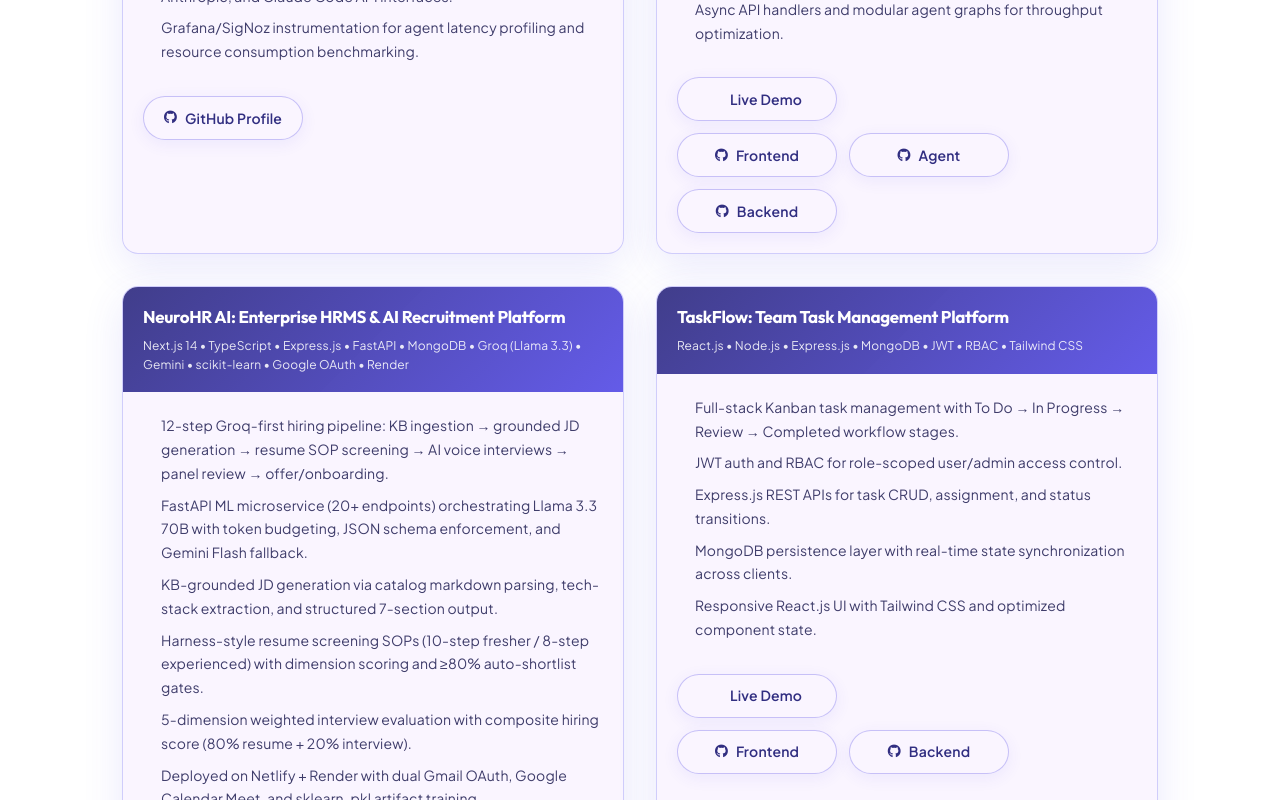
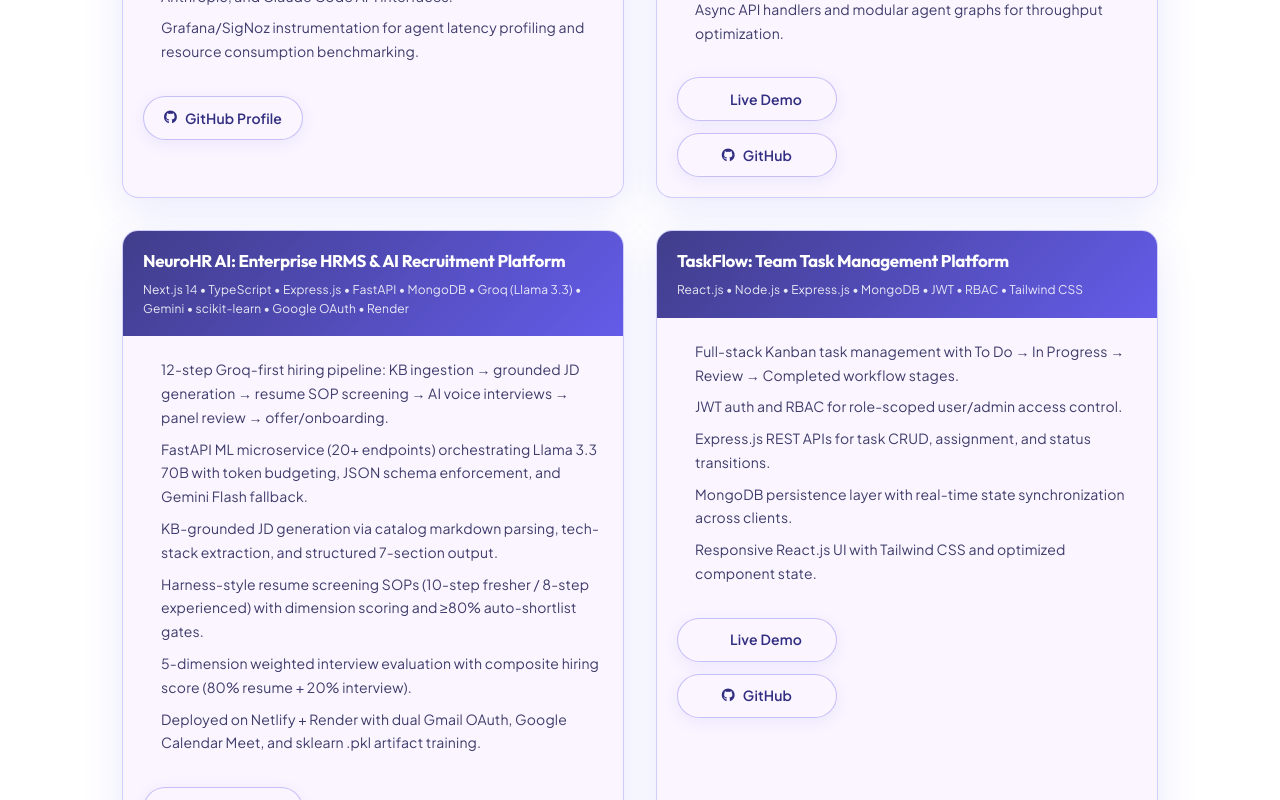
Before and after one commit to adiri77/Portfolio, a Next.js app: page / in a window 1280 px wide. Shown: the part 5400-6200 px from the top of the page. Built offline with nearby package versions, Linux system fonts and the light colour scheme.

Commit message:
Point project GitHub links to adiri77 repos for ModuMentor, NeuroHr, and TechTask.
Co-authored-by: Cursor <cursoragent@cursor.com>

```diff
--- a/data/portfolio.ts
+++ b/data/portfolio.ts
@@ -218,11 +218,7 @@ export const projects = [
     ],
     links: [
       [{ label: "Live Demo", href: "https://modumentor-client.netlify.app/", icon: "fa-globe" }],
-      [
-        { label: "Frontend", href: "https://github.com/VaishaleeSingh/ModuMentorClient", icon: "fab fa-github" },
-        { label: "Agent", href: "https://github.com/VaishaleeSingh/ModumentorAgent-", icon: "fab fa-github" },
-        { label: "Backend", href: "https://github.com/VaishaleeSingh/ModuMentorServer", icon: "fab fa-github" },
-      ],
+      [{ label: "GitHub", href: "https://github.com/adiri77/ModuMentor", icon: "fab fa-github" }],
     ] as ProjectLink[][],
   },
   {
@@ -238,7 +234,7 @@ export const projects = [
     ],
     links: [
       [{ label: "Live Demo", href: "https://neurohrai.netlify.app/", icon: "fa-globe" }],
-      [{ label: "GitHub", href: "https://github.com/VaishaleeSingh/NeuroHr", icon: "fab fa-github" }],
+      [{ label: "GitHub", href: "https://github.com/adiri77/NeuroHr", icon: "fab fa-github" }],
     ] as ProjectLink[][],
   },
   {
@@ -253,10 +249,7 @@ export const projects = [
     ],
     links: [
       [{ label: "Live Demo", href: "https://tech-task-management-fe.vercel.app/", icon: "fa-globe" }],
-      [
-        { label: "Frontend", href: "https://github.com/VaishaleeSingh/tech_task_management_fe", icon: "fab fa-github" },
-        { label: "Backend", href: "https://github.com/VaishaleeSingh/tech_task_management_be", icon: "fab fa-github" },
-      ],
+      [{ label: "GitHub", href: "https://github.com/adiri77/TechTask", icon: "fab fa-github" }],
     ] as ProjectLink[][],
   },
   {
@@ -383,7 +376,7 @@ export const contactLinks = [
   },
   { href: "tel:+919026201633", icon: "fa-phone", label: "+91-9026201633" },
   {
-    href: "https://www.linkedin.com/in/aditya-kumar-singh",
+    href: "https://www.linkedin.com/in/aditya-kumar-singh-4a9379208",
     icon: "fab fa-linkedin",
     label: "LinkedIn",
   },
```
